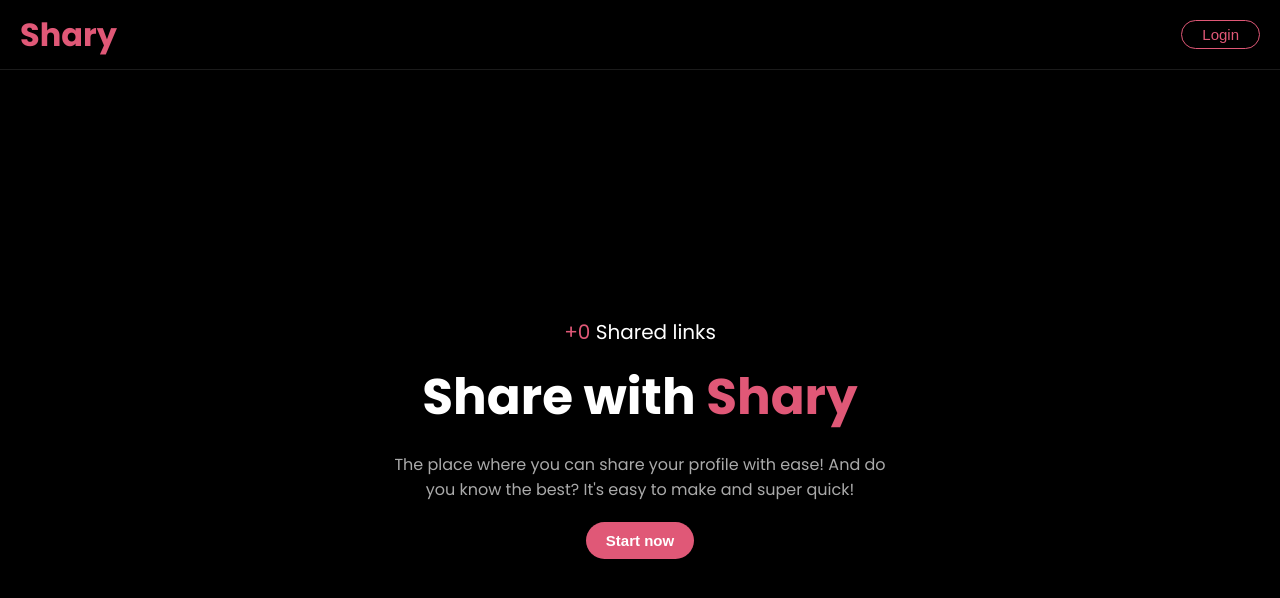
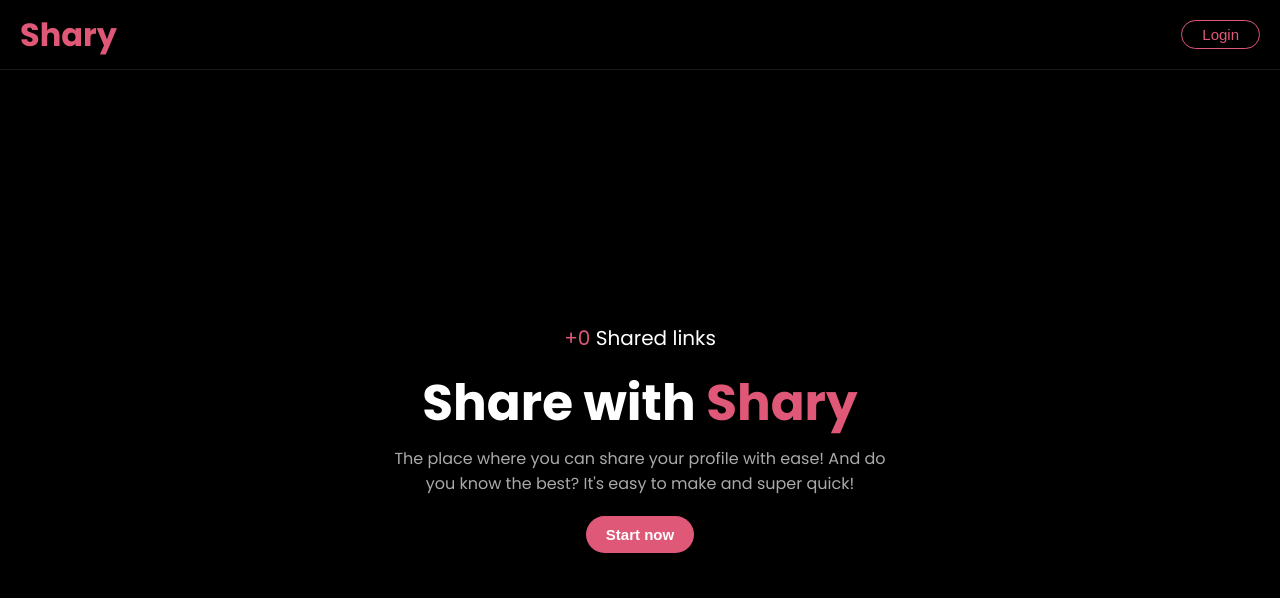
Before and after one commit to vhnb/shary, a Next.js app: page / in a window 1280 px wide. Shown: the top 598 px of the page. Built offline with nearby package versions, Linux system fonts and the light colour scheme; no server answers; the database is empty.

Commit message:
Update Home.module.css

```diff
--- a/styles/Home.module.css
+++ b/styles/Home.module.css
@@ -11,7 +11,7 @@
   color: #fff;
   font-size: 50px;
   text-align: center;
-  margin-bottom: 20px;
+  margin-bottom: 18px;
   width: 100%;
   max-width: 600px;
   line-height: 100%;
@@ -26,7 +26,6 @@
   width: 100%;
   max-width: 500px;
   text-align: center;
-  margin-top: 10px;
   margin-bottom: 20px;
 }
 
```
